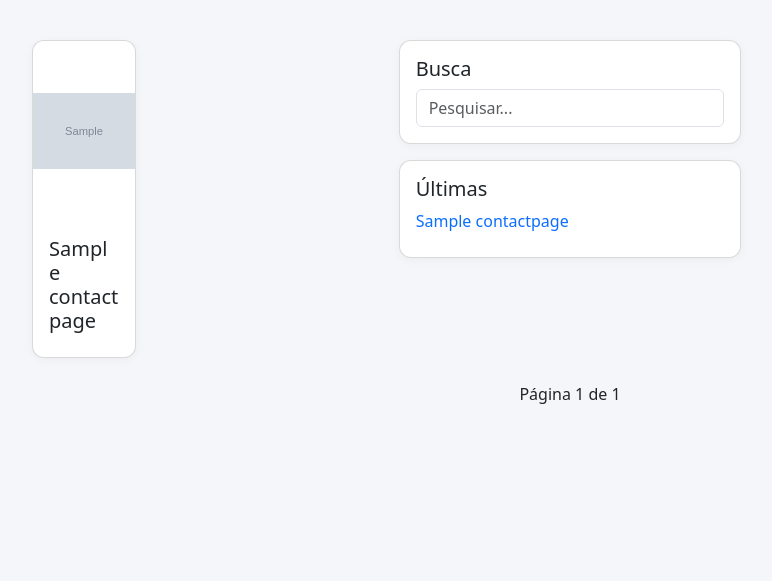
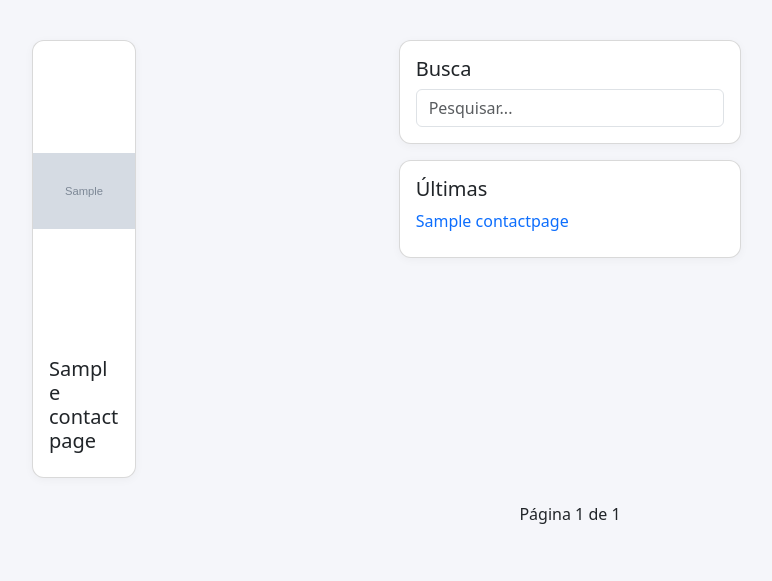
Before and after one commit to RIBIOgit/siteRIBIO, a Django app: page /contact/ in a window 1280 px wide. Shown: the part 56-637 px from the top of the page, without its empty margins (70-842 px from the left). Run offline with Django 5.2, Linux system fonts and the light colour scheme; tables that the repository leaves empty hold one stand-in row (values such as "Sample post"); grey boxes marked "Sample" are stand-in pictures.

Commit message:
Texto genérico falando a mudança

```diff
--- a/contact/templates/contact/list.html
+++ b/contact/templates/contact/list.html
@@ -39,7 +39,7 @@
                         {% if item.image %}
                             <img src="{{ item.image.url }}"
                                 class="card-img-top"
-                                style="height:180px; object-fit:contain;">
+                                style="height:300px; object-fit:contain;">
                         {% endif %}
 
                         <div class="card-body">
```
